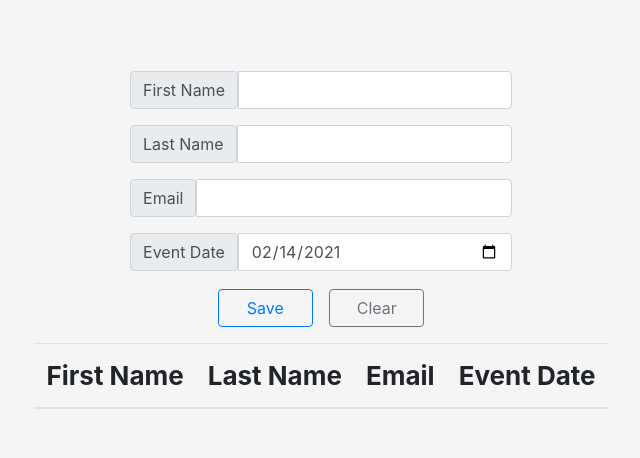
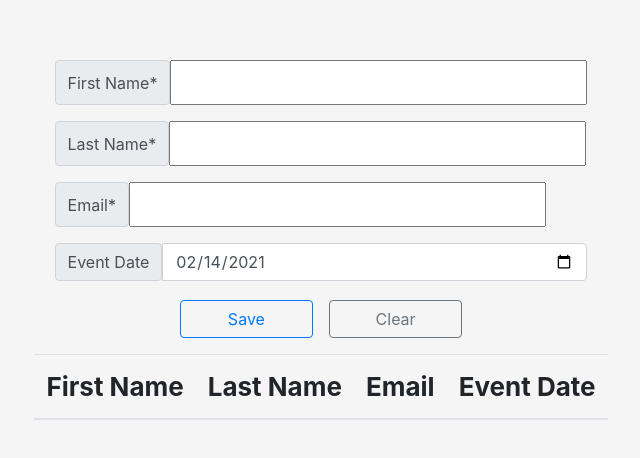
Before and after one commit to natanielmendes/bh-frontend, a React (Create React App) app: page / in a window 1280 px wide. Shown: the part 152-610 px from the top of the page, without its empty margins (319-959 px from the left). Built offline with nearby package versions, Linux system fonts and the light colour scheme; no server answers.

Commit message:
Form validation for required fields

```diff
--- a/src/App.js
+++ b/src/App.js
@@ -3,6 +3,7 @@ import axios from 'axios';
 import './App.css';
 import CreateEvent from './components/event/CreateEvent';
 import ListEvents from './components/event/ListEvents';
+import Auxiliary from './hoc/Auxiliary/Auxiliary';
 
 class App extends Component {
 
@@ -29,6 +30,7 @@ class App extends Component {
 
   render() {
     return (
+      <Auxiliary>
         <div className="App">
           <main className="App-main">
             <div className="row">
@@ -39,6 +41,7 @@ class App extends Component {
             </div>
           </main>
         </div>
+      </Auxiliary>
     );
   }
 
--- a/src/components/event/CreateEvent.js
+++ b/src/components/event/CreateEvent.js
@@ -1,5 +1,6 @@
 import React, { Component } from 'react';
 import axios from 'axios';
+import classes from './CreateEvent.module.css';
 
 class CreateEvent extends Component {
 
@@ -10,8 +11,12 @@ class CreateEvent extends Component {
         eventDate: new Date().toISOString().substr(0,10)
     }
 
+    isRequired() {
+
+    }
+
     handleFirstName = (event) => {
-        this.setState({ firstName: event.target.value })
+        this.setState({ firstName: event.target.value });
     }
 
     handleLastName = (event) => {
@@ -47,31 +52,34 @@ class CreateEvent extends Component {
         return (
             <div className="col-xs-12">
                 <div className="input-group mb-3">
-                    <span className="input-group-text" id="first-name">First Name</span>
+                    <span className="input-group-text" id="first-name">First Name*</span>
                     <input type="text"
                         value={this.state.firstName}
                         onChange={this.handleFirstName}
-                        className="form-control"
+                        className={this.state.firstName.length ? 'form-control' : 'form-control' + classes.error}
+                        required
                         aria-label="First name input"
                         aria-describedby="first-name-input">
                     </input>
                 </div>
                 <div className="input-group mb-3">
-                    <span className="input-group-text" id="last-name">Last Name</span>
+                    <span className="input-group-text" id="last-name">Last Name*</span>
                     <input type="text"
                         value={this.state.lastName}
                         onChange={this.handleLastName}
-                        className="form-control"
+                        className={this.state.lastName.length ? 'form-control' : 'form-control' + classes.error}
+                        required
                         aria-label="Last name input"
                         aria-describedby="last-name-input">
                     </input>
                 </div>
                 <div className="input-group mb-3">
-                    <span className="input-group-text" id="email">Email</span>
+                    <span className="input-group-text" id="email">Email*</span>
                     <input type="text"
                         value={this.state.email}
                         onChange={this.handleEmail}
-                        className="form-control"
+                        className={this.state.email.length ? 'form-control' : 'form-control' + classes.error}
+                        required
                         aria-label="Email input"
                         aria-describedby="email-input">
                     </input>
--- /dev/null
+++ b/src/components/event/CreateEvent.module.css
@@ -0,0 +1,3 @@
+.error input {
+    border-color: red;
+}
```
Lines whose indentation alone changed are shown as unchanged.
